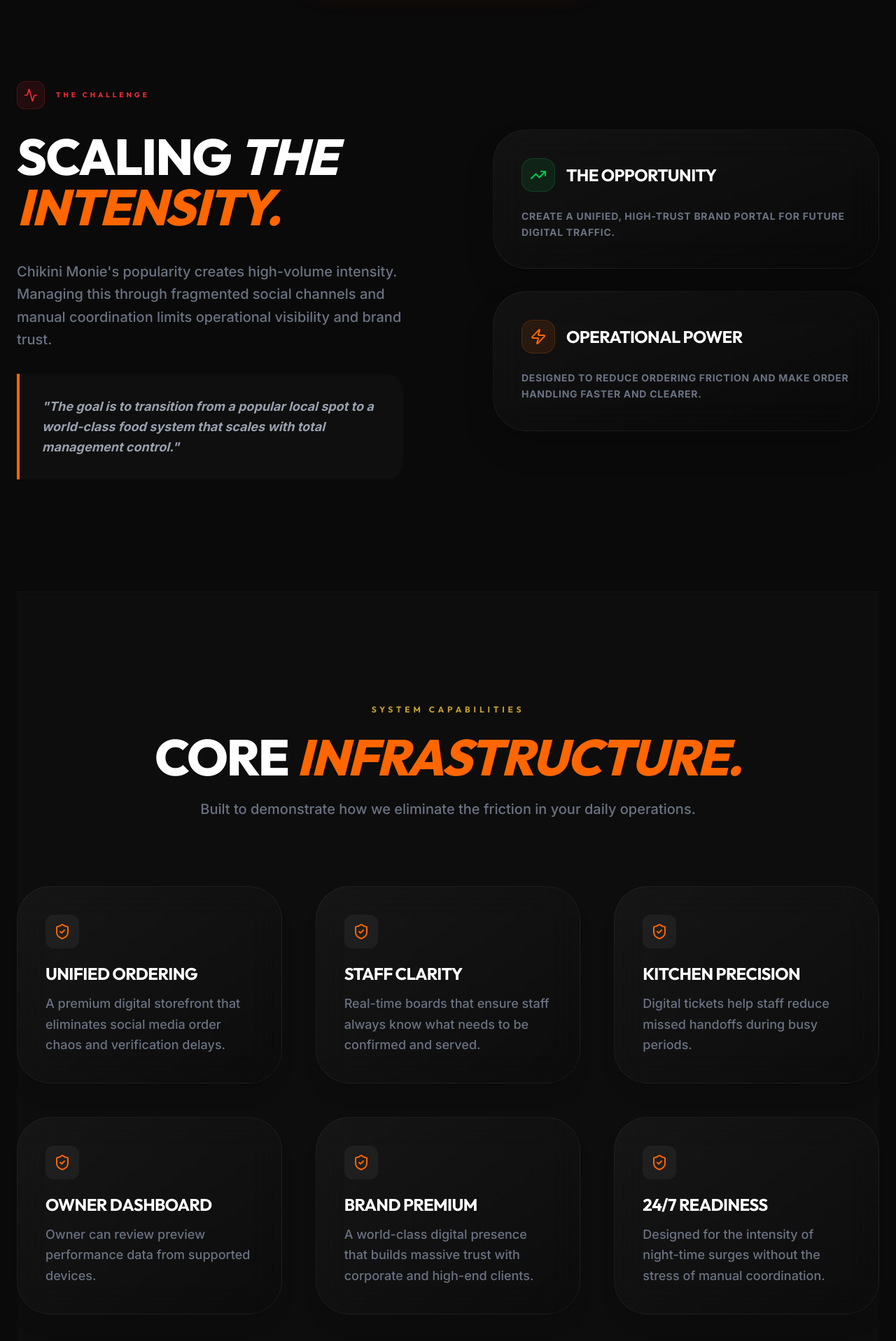
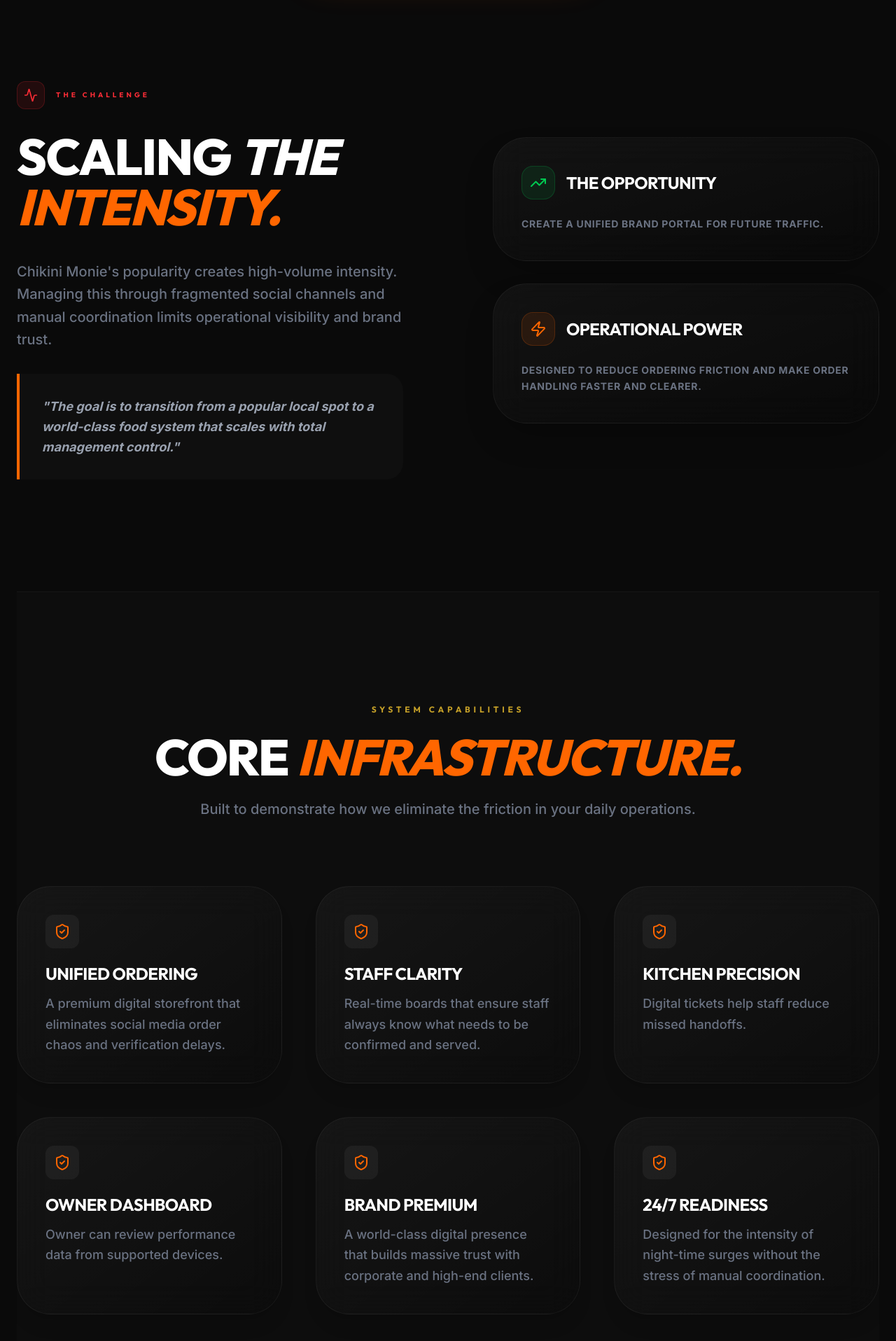
Before and after one commit to olabodesamuel0920-max/chikini-monie, a Next.js app: page /pitch in a window 1280 px wide. Shown: the part 935-2851 px from the top of the page at 70% size. Built offline with nearby package versions, Linux system fonts and the light colour scheme.

Commit message:
Fix live legacy wording mismatch

```diff
--- a/src/app/pitch/page.tsx
+++ b/src/app/pitch/page.tsx
@@ -137,7 +137,7 @@
                   <h4 className="font-bold text-2xl uppercase tracking-tight font-heading text-white">The Opportunity</h4>
                 </div>
                 <p className="text-sm font-bold text-gray-500 uppercase tracking-wider leading-relaxed">
-                  Create a unified, high-trust brand portal for future digital traffic.
+                  Create a unified brand portal for future traffic.
                 </p>
               </div>
               <div className="glass-premium p-10 rounded-[3rem] border border-white/10 space-y-6 shadow-2xl">
@@ -167,8 +167,8 @@
             {[
               { title: "Unified Ordering", desc: "A premium digital storefront that eliminates social media order chaos and verification delays." },
               { title: "Staff Clarity", desc: "Real-time boards that ensure staff always know what needs to be confirmed and served." },
-              { title: "Kitchen Precision", desc: "Digital tickets help staff reduce missed handoffs during busy periods." },
-              { title: "Owner Dashboard", desc: "Owner can review preview performance data from supported devices." },
+              { title: "Kitchen Precision", desc: "Digital tickets help staff reduce missed handoffs." },
+              { title: "Owner Dashboard", desc: "Owner can review performance data from supported devices." },
               { title: "Brand Premium", desc: "A world-class digital presence that builds massive trust with corporate and high-end clients." },
               { title: "24/7 Readiness", desc: "Designed for the intensity of night-time surges without the stress of manual coordination." },
             ].map((sol, idx) => (
```
